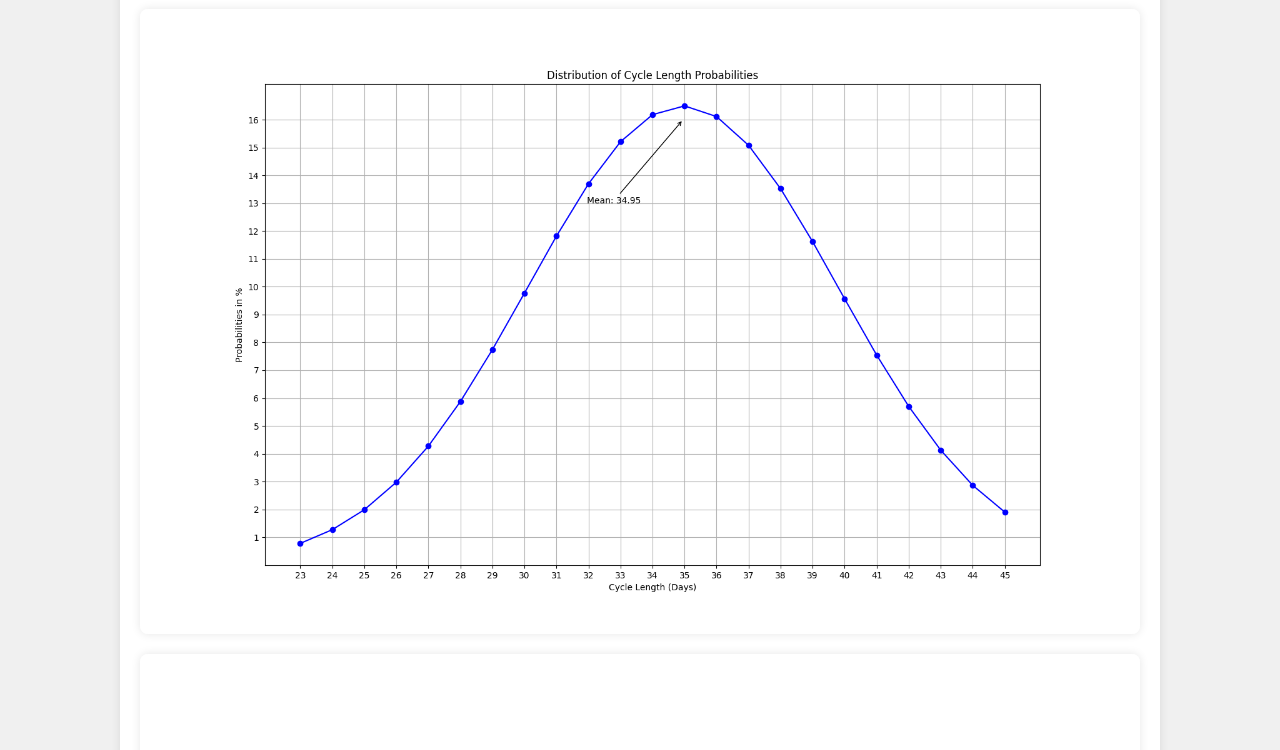
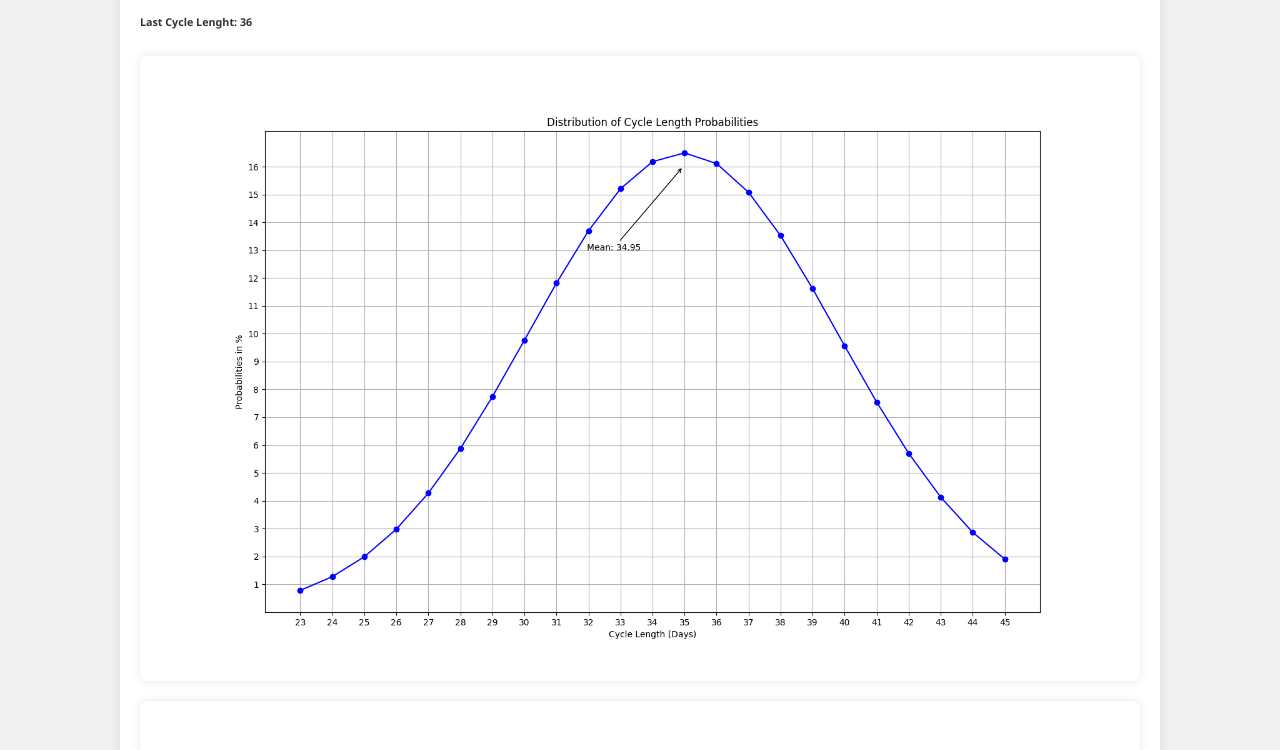
Before and after one commit to danipaniii/danipaniii.github.io, a plain HTML site: page docs/cycle-tracker/cycle-tracker.html in a window 1280 px wide. Shown: the part 124-874 px from the top of the page. Drawn offline with Linux system fonts and the light colour scheme.

Commit message:
Add small info to cycle tracker

```diff
--- a/docs/cycle-tracker/cycle-tracker.html
+++ b/docs/cycle-tracker/cycle-tracker.html
@@ -9,6 +9,7 @@
 <body>
     <div class="container">
         <h1>Cycle Tracker Aug 2024</h1>
+        <h6>Last Cycle Lenght: 36</h6>
         <img src="../images/graph.png" alt="Graph">
         <img src="../images/table.png" alt="Table">
     </div>
```
